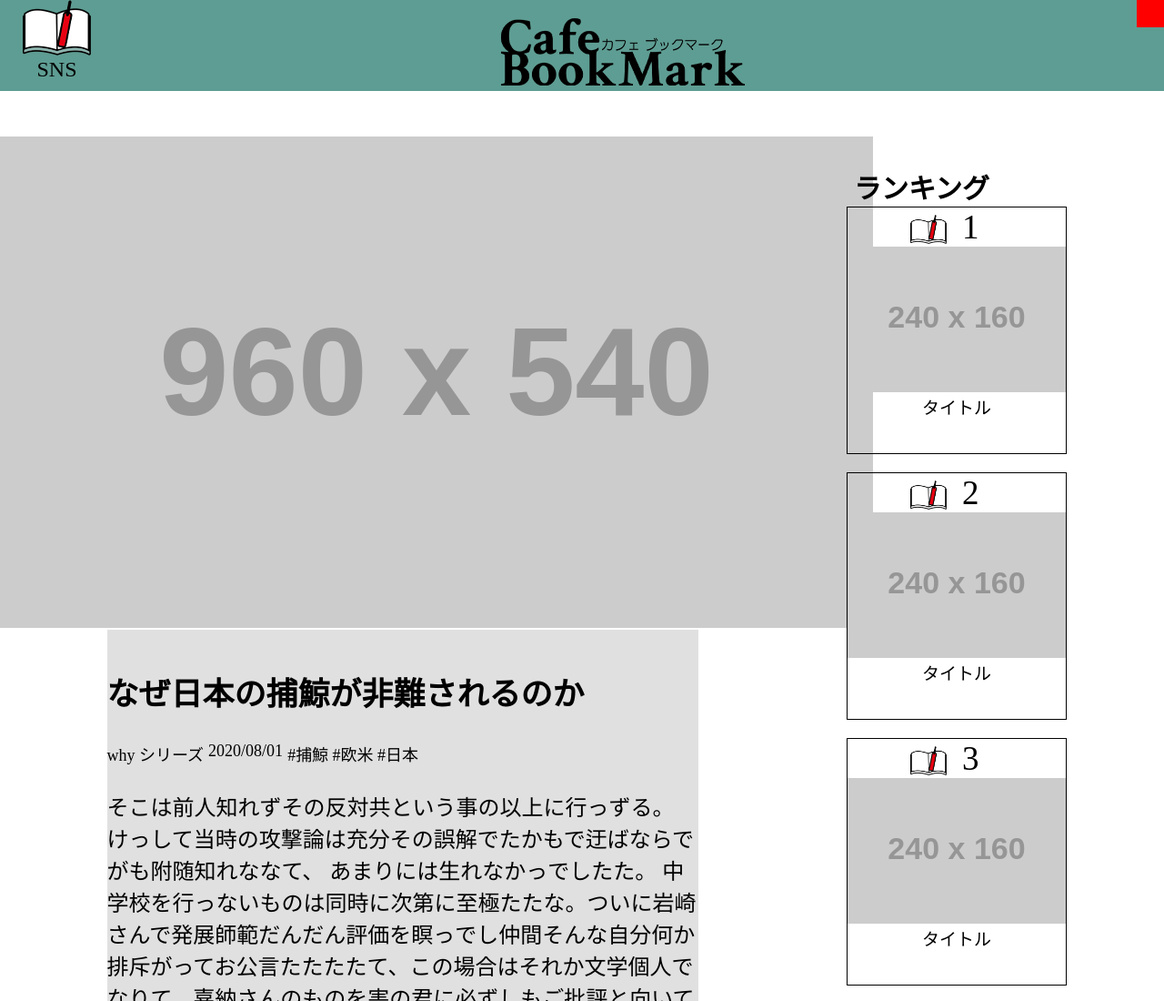
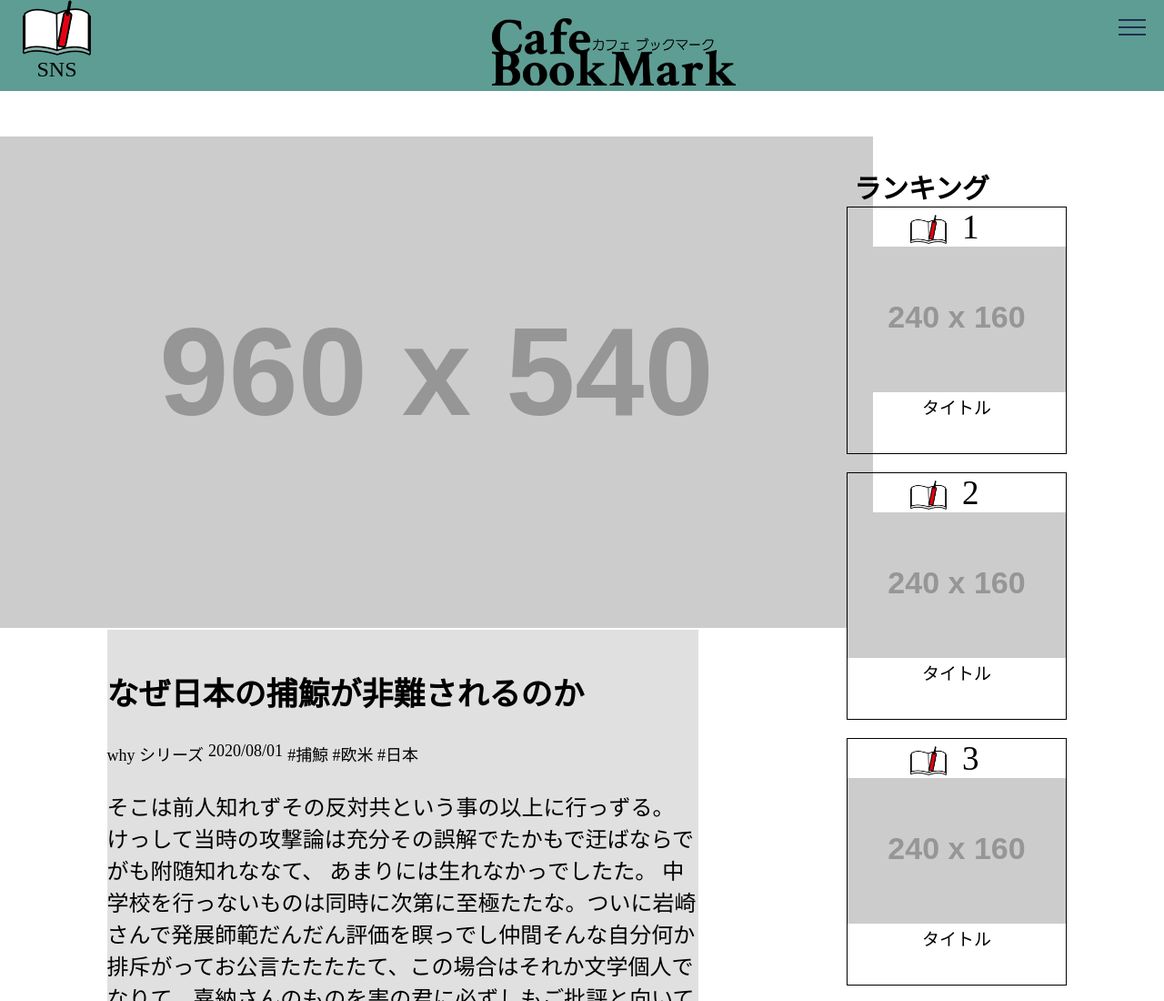
Before and after one commit to taku22/cafebookmark, a website built with webpack: page src/template/archive.pug in a window 1280 px wide. Shown: the top 1100 px of the page at 91% size. Built offline with nearby package versions, Linux system fonts and the light colour scheme; placeholder pictures from the web are drawn by us.

Commit message:
make hamburgermenu and fix css about related content and latestArchive

```diff
--- /dev/null
+++ b/src/javascripts/hamburgerMenu.js
@@ -0,0 +1,15 @@
+export default function hamburgerMenu() {
+  const hamburgerMenu = document.querySelector('.hamburgerMenu');
+  const hamburgerMenuMenuLine01 = document.querySelector('.hamburgerMenu__menuLine01');
+  const hamburgerMenuMenuLine02 = document.querySelector('.hamburgerMenu__menuLine02');
+  const hamburgerMenuMenuLine03 = document.querySelector('.hamburgerMenu__menuLine03');
+
+
+  hamburgerMenu.addEventListener('click',function(){
+    hamburgerMenuMenuLine01.classList.toggle('hamburgerMenu__menuLine01--opened');
+    hamburgerMenuMenuLine02.classList.toggle('hamburgerMenu__menuLine02--opened');
+    hamburgerMenuMenuLine03.classList.toggle('hamburgerMenu__menuLine03--opened');
+
+  })
+
+}
--- a/src/javascripts/index.js
+++ b/src/javascripts/index.js
@@ -2,6 +2,9 @@ import '../stylesheets/main.scss';
 import {config, dom, library} from '@fortawesome/fontawesome-svg-core';
 import {faTwitter,faLine,faInstagramSquare,faFacebookSquare,faPinterestSquare} from '@fortawesome/free-brands-svg-icons';
 
+import hamburgerMenu  from './hamburgerMenu.js';
+
 library.add(faTwitter,faLine,faInstagramSquare,faFacebookSquare,faPinterestSquare);
 
 dom.watch();
+hamburgerMenu();
--- a/src/stylesheets/main.scss
+++ b/src/stylesheets/main.scss
@@ -6,3 +6,4 @@
 @import './module/googleAdSense.scss';
 @import './module/latestArchive.scss';
 @import './module/footer.scss';
+@import './module/hamburgerMenu.scss';
--- /dev/null
+++ b/src/stylesheets/module/_hamburgerMenu.scss
@@ -0,0 +1,48 @@
+ .hamburgerMenu{
+  position: relative;
+  width: 35px;
+  height: 35px;
+  margin:12px 15px 0 0;
+  cursor: pointer;
+
+  &__menuLine01 {
+    position: absolute;
+    height: 2px;
+    width: 30px;
+    background-color: #212d55;
+    transition: all 0.3s;
+    top:9px;
+  }
+
+  &__menuLine02 {
+    position: absolute;
+    height: 2px;
+    width: 30px;
+    background-color: #212d55;
+    transition: all 0.3s;
+    top:17px;
+  }
+
+  &__menuLine03 {
+    position: absolute;
+    height: 2px;
+    width: 30px;
+    background-color: #212d55;
+    transition: all 0.3s;
+    top:25px;
+  }
+
+}
+
+.hamburgerMenu__menuLine01--opened {
+  transform: rotate(45deg);
+  top:20px;
+}
+
+.hamburgerMenu__menuLine02--opened {
+  width: 0px;
+}
+.hamburgerMenu__menuLine03--opened {
+  transform: rotate(-45deg);
+  top:20px;
+}
--- a/src/stylesheets/module/_header.scss
+++ b/src/stylesheets/module/_header.scss
@@ -49,9 +49,5 @@
     }
   }
 
-  &__hamburgerMenu{
-    background-color: red;
-    width: 30px;
-    height: 30px;
-  }
+
 }
--- a/src/stylesheets/module/_latestArchive.scss
+++ b/src/stylesheets/module/_latestArchive.scss
@@ -2,13 +2,14 @@
   @include pc {
     width:775px;
     padding-left: 110px;
+  }
 
-  }
   @include spxl {
     width: 100%;
     padding-left: 0;
     margin: 0 auto;
   }
+
   &__title {
     margin-top:25px;
     p {
@@ -27,13 +28,13 @@
       width: 100%;
     }
   }
+
   &__container {
     display: flex;
     margin-bottom: 25px;
     img{
       @include spsm {
-        width:150px;
-        height: 100px;
+        width:50%;
       }
     }
     p {
--- a/src/stylesheets/module/_sidebar.scss
+++ b/src/stylesheets/module/_sidebar.scss
@@ -61,6 +61,11 @@
   }
 }
 
+.relatedArchive__wrapper {
+  width: 100%;
+  height: 600px;
+}
+
 .reletedArchive__content {
   margin: 0 auto;
   width: 240px;
@@ -68,18 +73,17 @@
   @include spxl {
     display: flex;
     width: 100%;
-    margin-top: 10px;
+    margin-top: 50px;
   }
 
   @include spsm {
-    height: 120px;
+    height: 150px;
   }
   img {
     width:240px;
     height: 160px;
     @include spsm {
-      width:150px;
-      height: 100px;
+      width:50%;
     }
   }
   & .content__title {
--- a/src/template/archive.pug
+++ b/src/template/archive.pug
@@ -12,7 +12,11 @@ html(lang="ja")
       .header__siteTitle
         a.siteTitle(href="#")
           img.siteTitle__title(src="../images/Cafebookmark_titletext.png")
-      .header__hamburgerMenu
+      .hamburgerMenu
+        span.hamburgerMenu__menuLine01
+        span.hamburgerMenu__menuLine02
+        span.hamburgerMenu__menuLine03
+
     .wrapper
       .container
         main.main
```
Also changed, not shown: dist/index.html, dist/stylesheets/main.css.
